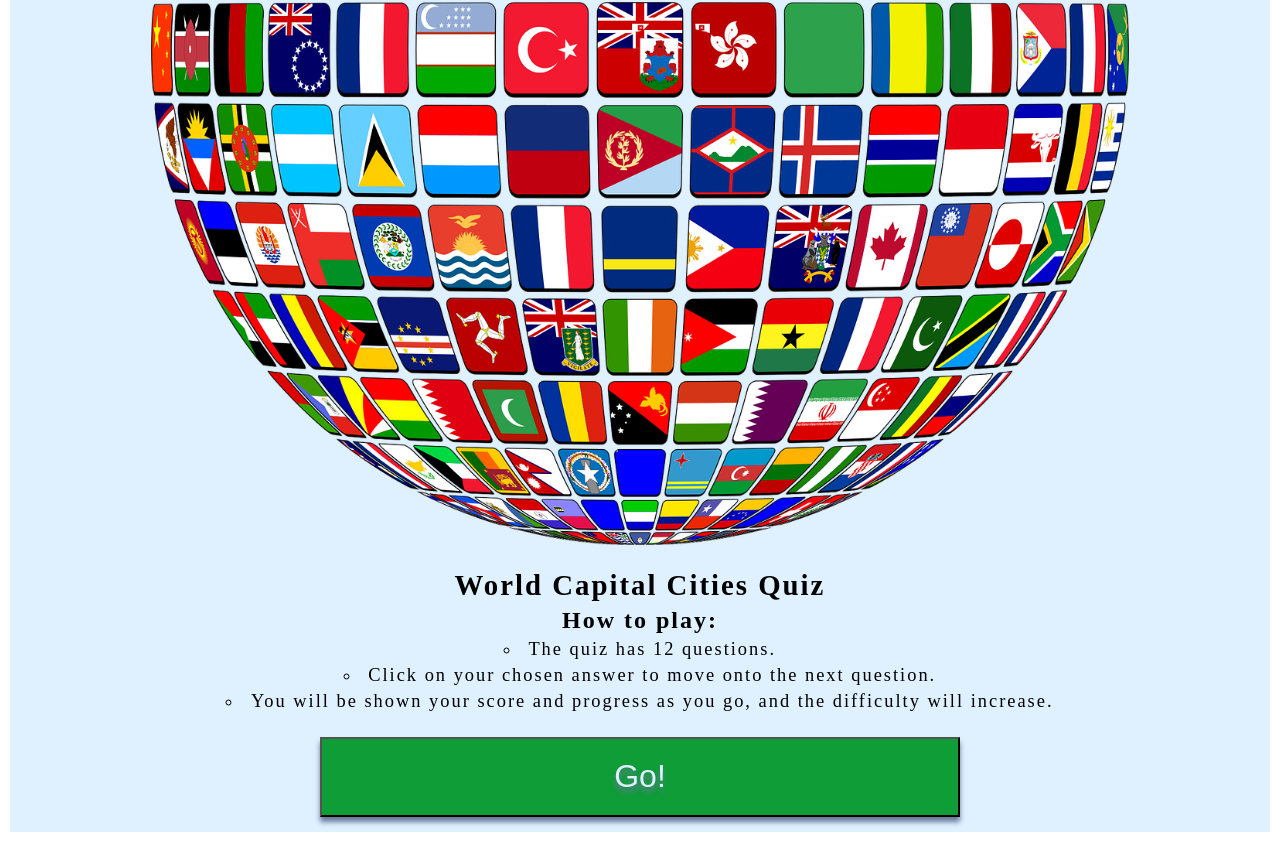
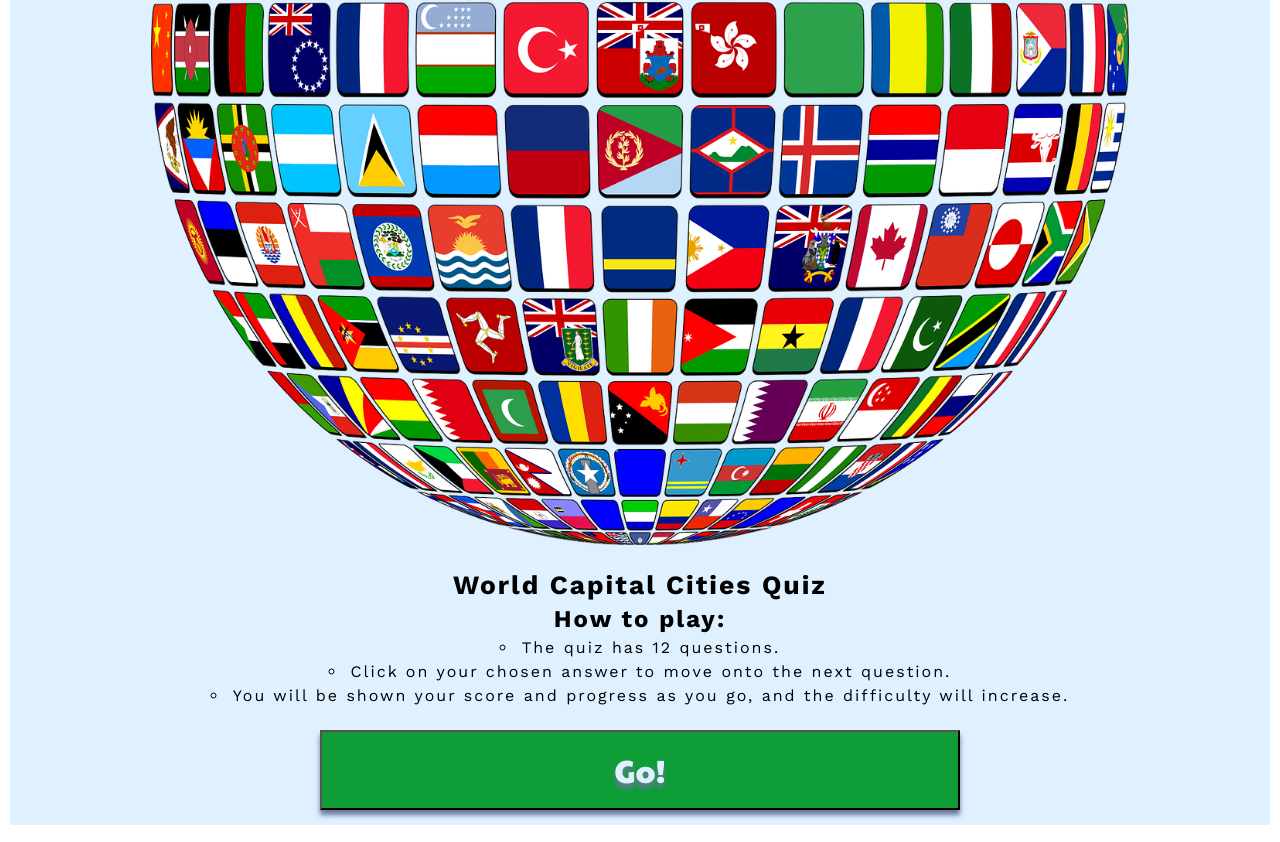
Before and after one commit to sjayawardena/p2-capital-cities-quiz, a plain HTML site: page index.html in a window 1280 px wide. Shown: the part 470-1312 px from the top of the page. Drawn offline with nearby package versions, Linux system fonts and the light colour scheme.

Commit message:
feat: applies Google Fonts

```diff
--- a/assets/css/style.css
+++ b/assets/css/style.css
@@ -1,3 +1,7 @@
+/* Google Fonts import*/
+
+@import url('https://fonts.googleapis.com/css2?family=Paytone+One&family=Work+Sans:wght@200;400;700&display=swap');
+
 /* Asterisk wildcard selector to override default syles added by the browser. */
 * {
     padding: 0;
@@ -9,6 +13,7 @@
 body {
     display: flex;
     flex-direction: column;
+    font-family: 'Work Sans', sans-serif;
 }
 
 /* Intro screen, image and instructions*/
@@ -29,7 +34,7 @@ body {
 }
 
 #intro-title h1 {
-    font-size: 180%;
+    font-size: 165%;
     text-align: center;
     padding: 5px 15px 5px 15px;
 }
@@ -39,7 +44,7 @@ body {
 }
 
 ul {
-    font-size: 115%;
+    font-size: 100%;
     list-style: circle;
     list-style-position: inside;
     padding: 5px 15px 5px 15px;
@@ -57,6 +62,7 @@ li {
 }
 
 #start-game-button {
+    font-family: 'Paytone One', sans-serif;
     width: 50vw;
     height: 10vh;
     margin: 15px;
@@ -94,6 +100,8 @@ li {
     height: 6vh;
     margin: 5px;
     box-shadow: 0 5px 5px #667899;
+    font-family: 'Paytone One', sans-serif;
+    letter-spacing: 2px;
 }
 
 .progress {
```
